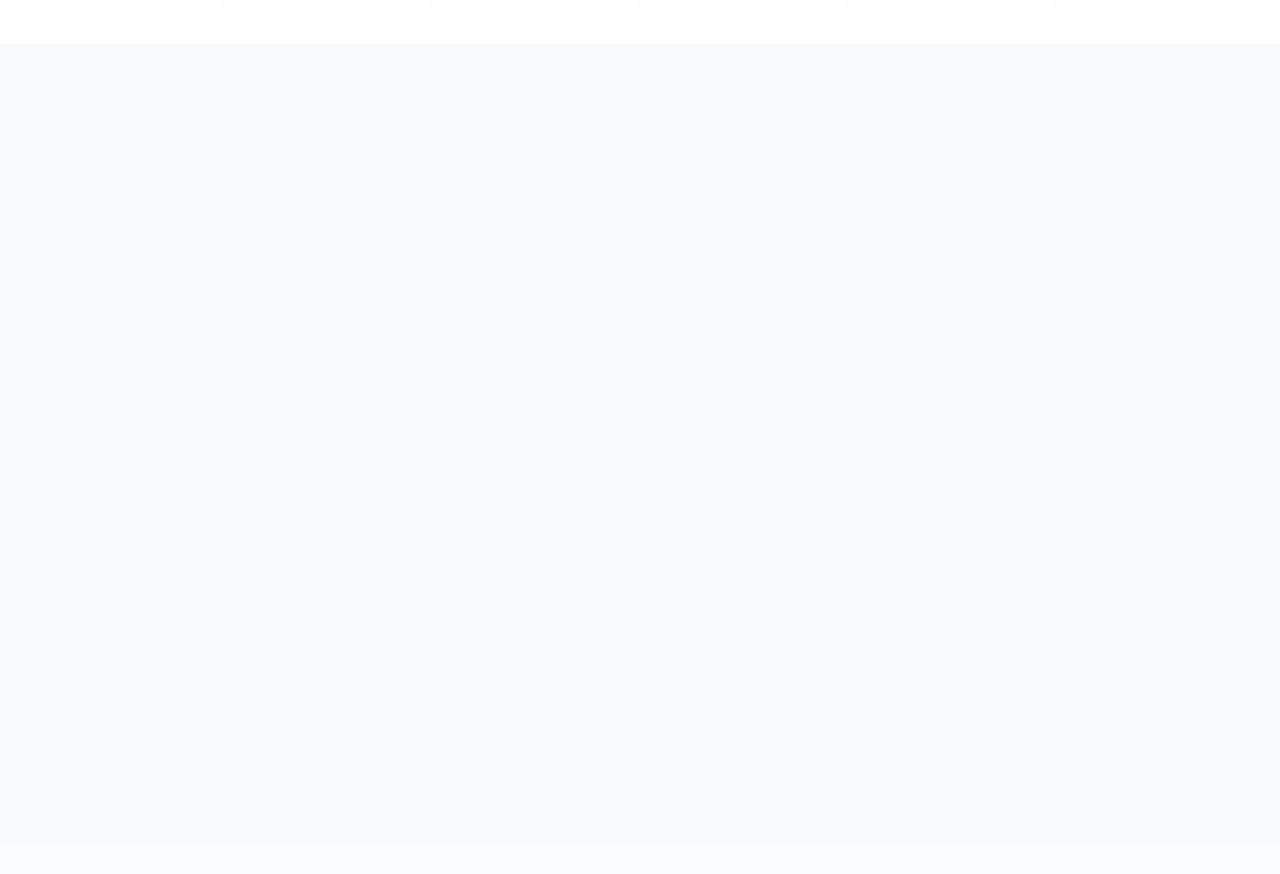
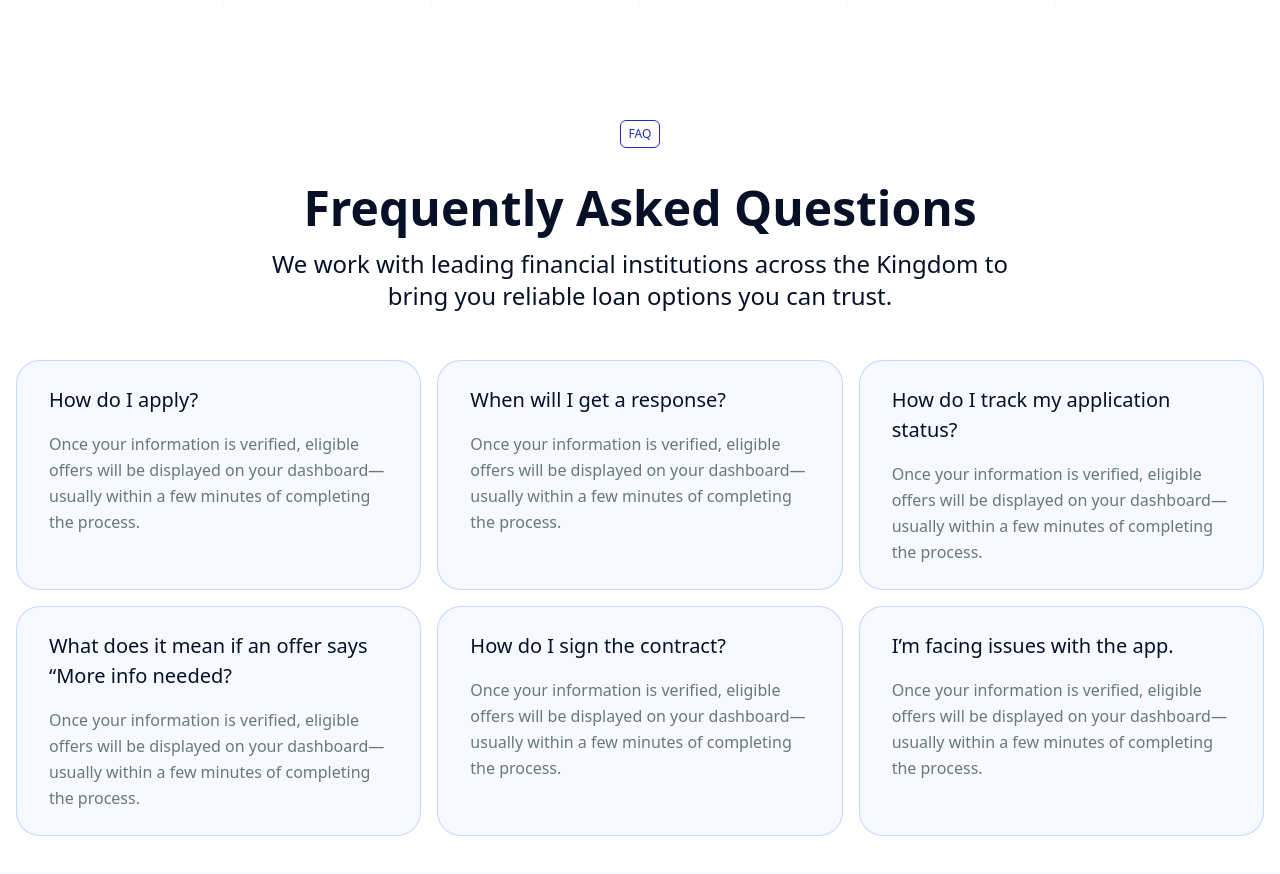
Before and after one commit to fshrabon151/next-js-localization-boilerplate-with-react-toolkit, a Next.js app: page /en in a window 1280 px wide. Shown: the part 4090-4964 px from the top of the page. Before the commit the page ends 4934 px from the top, so only its background shows below. Built offline with nearby package versions, Linux system fonts and the light colour scheme.

Commit message:
Working on: Frequently Asked Questions

```diff
--- a/src/app/[locale]/(website)/page.tsx
+++ b/src/app/[locale]/(website)/page.tsx
@@ -20,6 +20,7 @@ import { Typography } from "@/components/common/atoms/Typography";
 import { SectionWrapper } from "@/components/common/SectionWrapper";
 import InfoCard, { InfoCardProps } from "@/components/InfoCard";
 import InfoImageCard from "@/components/InfoImageCard";
+import { ResponsiveAccordion } from "@/components/ResponsiveAccordion";
 import { Button } from "@/components/ui/button";
 import AppleStoreIcon from "@/svgs/AppleStoreIcon";
 import AutoLeaseFinance from "@/svgs/AutoLeaseFinance";
@@ -342,6 +343,52 @@ const page = () => {
           />
         </SectionWrapper>
       </div>
+      <div className="container pt-20">
+        <SectionWrapper
+          heading="FAQ"
+          title="Frequently Asked Questions"
+          subTitle="We work with leading financial institutions across the Kingdom to bring you reliable loan options you can trust."
+          className="max-w-3xl"
+        >
+          <div className="grid grid-cols-1 md:grid-cols-2 lg:grid-cols-3 gap-4">
+            <ResponsiveAccordion
+              items={[
+                {
+                  title: "How do I apply?",
+                  description:
+                    "Once your information is verified, eligible offers will be displayed on your dashboard—usually within a few minutes of completing the process.",
+                },
+                {
+                  title: "When will I get a response?",
+                  description:
+                    "Once your information is verified, eligible offers will be displayed on your dashboard—usually within a few minutes of completing the process.",
+                },
+                {
+                  title: "How do I track my application status?",
+                  description:
+                    "Once your information is verified, eligible offers will be displayed on your dashboard—usually within a few minutes of completing the process.",
+                },
+                {
+                  title:
+                    "What does it mean if an offer says “More info needed?",
+                  description:
+                    "Once your information is verified, eligible offers will be displayed on your dashboard—usually within a few minutes of completing the process.",
+                },
+                {
+                  title: "How do I sign the contract?",
+                  description:
+                    "Once your information is verified, eligible offers will be displayed on your dashboard—usually within a few minutes of completing the process.",
+                },
+                {
+                  title: "I’m facing issues with the app.",
+                  description:
+                    "Once your information is verified, eligible offers will be displayed on your dashboard—usually within a few minutes of completing the process.",
+                },
+              ]}
+            />
+          </div>
+        </SectionWrapper>
+      </div>
     </div>
   );
 };
--- a/src/components/BankLogosGrid.tsx
+++ b/src/components/BankLogosGrid.tsx
@@ -35,12 +35,12 @@ const BankLogosGrid: React.FC<BankLogosGridProps> = ({ logos }) => {
   if (columns === null) {
     return (
       <div className="grid grid-cols-2 sm:grid-cols-3 md:grid-cols-4 lg:grid-cols-6 gap-0">
-        {Array.from({ length: 12 }).map((_, index) => (
+        {logos.map((_, index) => (
           <div
             key={index}
-            className="h-24 flex items-center justify-center bg-gray-100 animate-pulse relative overflow-hidden"
+            className="h-24 flex items-center justify-center border bg-brandBlue-light  animate-pulse relative overflow-hidden"
           >
-            <div className="w-[100px] h-[50px] bg-gray-300 rounded-sm" />
+            <div className="w-[100px] h-[50px] bg-brandBlue-20 rounded-sm animate-pulse" />
           </div>
         ))}
       </div>
--- /dev/null
+++ b/src/components/ResponsiveAccordion.tsx
@@ -0,0 +1,84 @@
+"use client";
+import React, { useState } from "react";
+import { Typography } from "./common/atoms/Typography";
+
+type AccordionItem = {
+  title: string;
+  description: string;
+};
+
+type AccordionProps = {
+  items: AccordionItem[];
+};
+
+export const ResponsiveAccordion: React.FC<AccordionProps> = ({ items }) => {
+  const [openId, setOpenId] = useState<string | number | null>(null);
+
+  const toggle = (index: string | number) => {
+    setOpenId((prev) => (prev === index ? null : index));
+  };
+
+  return (
+    <React.Fragment>
+      {items.map(({ title, description }, index) => (
+        <div
+          key={`${title} ${index}`}
+          className="border rounded-3xl bg-brandBlue-light
+                     duration-300
+                     md:border-brandBlue-20 md:px-8 md:py-6"
+        >
+          {/* Title clickable area */}
+          <button
+            onClick={() => toggle(index)}
+            className="w-full text-left flex justify-between items-center md:items-center
+                       px-4 py-3 md:px-0 md:py-0
+                       focus:outline-none md:cursor-default"
+            aria-expanded={openId === index}
+            aria-controls={`desc-${index}`}
+          >
+            <Typography className="font-medium text-[20px]">{title}</Typography>
+
+            {/* Arrow icon only on small devices */}
+            <span
+              className={`ml-2 transition-transform duration-300 transform
+                          ${openId === index ? "rotate-180" : "rotate-0"}
+                          md:hidden`}
+            >
+              <svg
+                width={14}
+                height={9}
+                viewBox="0 0 14 9"
+                fill="none"
+                xmlns="http://www.w3.org/2000/svg"
+              >
+                <path
+                  d="M1 1.77246L7 7.77246L13 1.77246"
+                  stroke="#69707D"
+                  strokeWidth={2}
+                  strokeLinecap="round"
+                  strokeLinejoin="round"
+                />
+              </svg>
+            </span>
+          </button>
+
+          {/* Description */}
+          <div
+            index={`desc-${index}`}
+            className={`
+              px-4 pt-2 pb-4 text-gray-700 text-base
+              overflow-hidden transition-all duration-300 ease-in-out
+              ${openId === index ? "max-h-96" : "max-h-0"}
+
+              md:px-0 md:pt-4 md:pb-0 md:max-h-full
+              md:block
+              ${openId === index ? "" : "hidden md:block"}
+            `}
+          >
+            <Typography className="text-[#14282E9E]">{description}</Typography>
+          </div>
+        </div>
+      ))}
+    </React.Fragment>
+  );
+};
```
